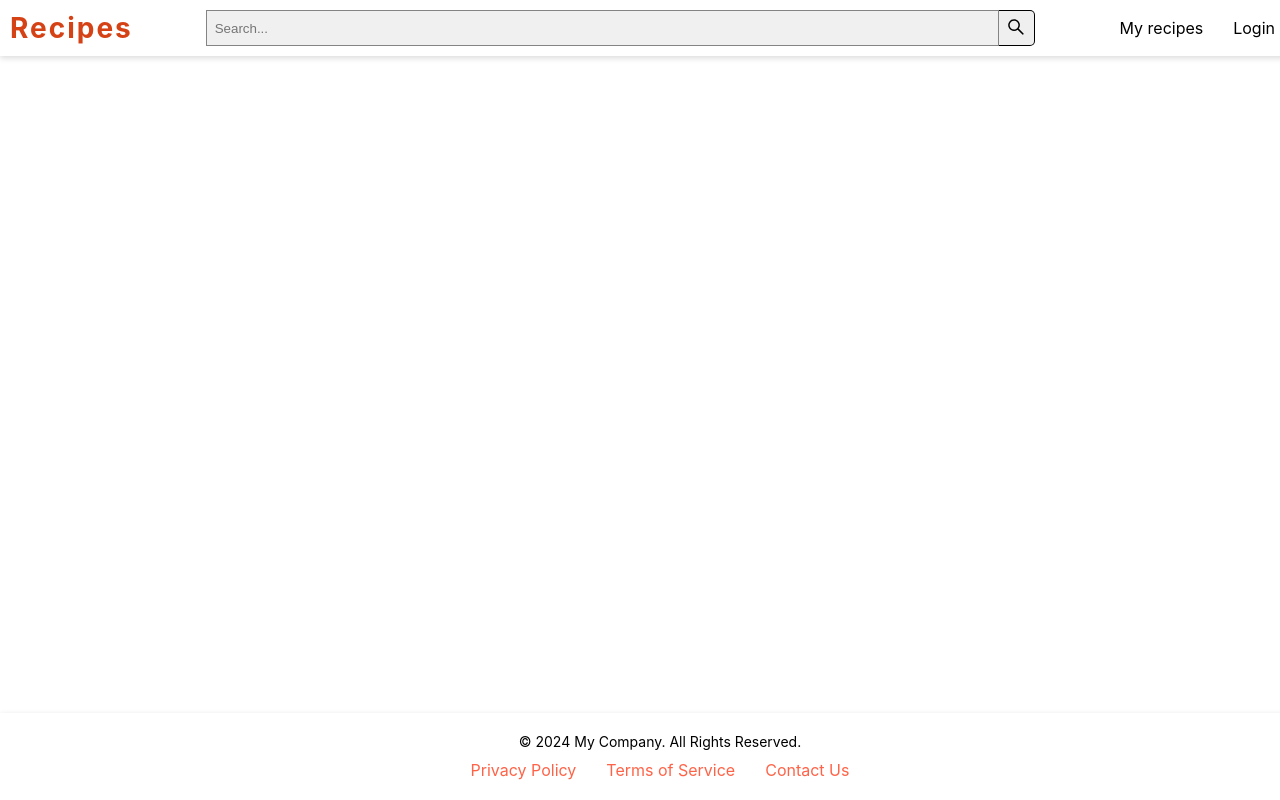
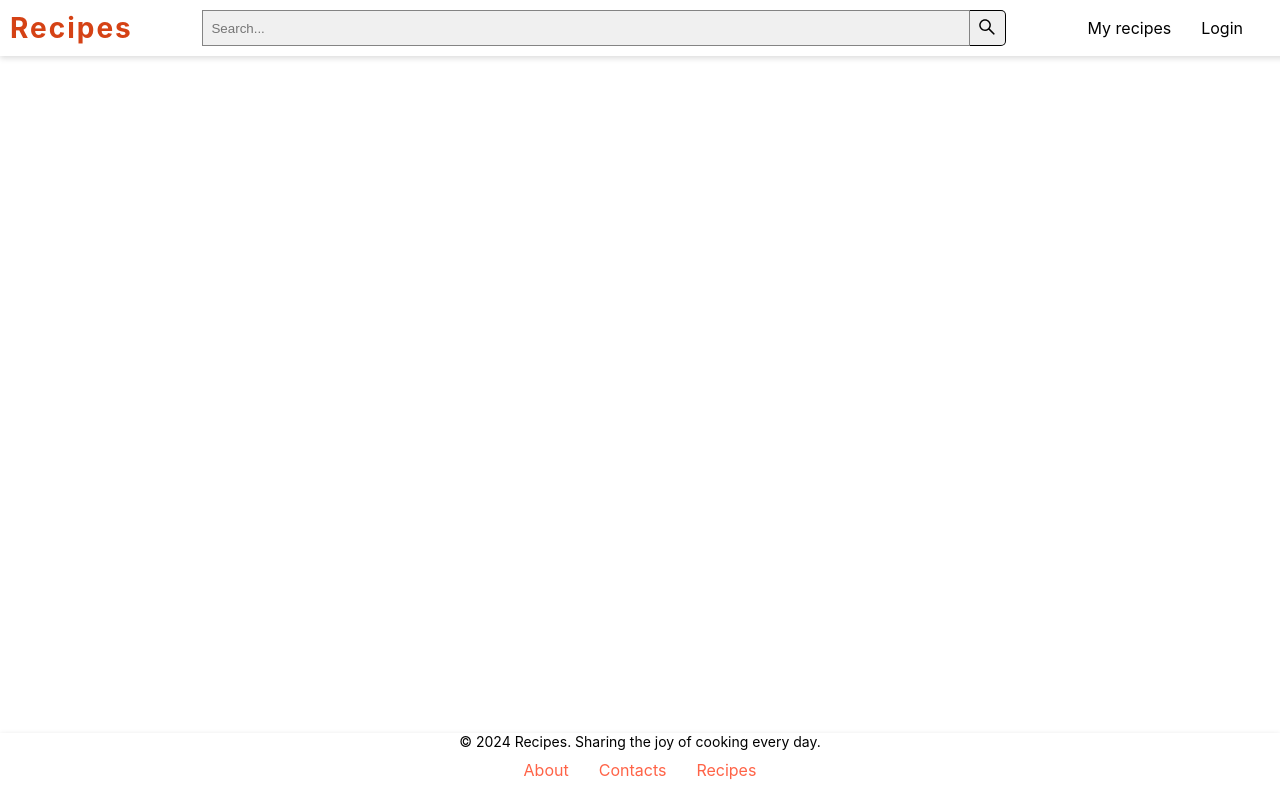
Before and after one commit to AntonMaslik/recipes-app, a React (Create React App) app: page / in a window 1280 px wide. Built offline with nearby package versions, Linux system fonts and the light colour scheme.

Commit message:
feature: add links in footer

```diff
--- a/src/components/footer/index.scss
+++ b/src/components/footer/index.scss
@@ -1,19 +1,23 @@
 .footer {
     background-color: #ffffff;
-    padding: 20px;
-    text-align: center;
     position: fixed;
     width: 100%;
     bottom: 0;
-    left: 0;
-    right: 0;
-    box-shadow: 0 .125rem .375rem rgba(0, 0, 0, .15)
+    box-shadow: 0 .125rem .375rem rgba(0, 0, 0, .15);
+    display: flex;
+    flex-direction: column;
+    align-items: center;
+    justify-content: center;
+    text-align: center;
+    padding-bottom: 20px;
 }
 
 .footer-content p {
     margin: 0;
     font-size: 14px;
     color: black;
+    text-align: center;
+    margin: 0 auto;
 }
 
 .footer-links {
--- a/src/components/footer/index.tsx
+++ b/src/components/footer/index.tsx
@@ -1,20 +1,19 @@
 import React from "react";
 
 import "@components/footer/index.scss"
+import { navigation } from "@components/footer/navigation";
 
 export const Footer = () => {
   return (
     <footer className="footer">
       <div className="footer-content">
-        <p>© 2024 My Company. All Rights Reserved.</p>
+        <p>© 2024 Recipes. Sharing the joy of cooking every day.</p>
         <div className="footer-links">
-          <a href="/privacy">Privacy Policy</a>
-          <a href="/terms">Terms of Service</a>
-          <a href="/contact">Contact Us</a>
+          { navigation.links.map((link, index) => (
+          <a key={index} href={link.to}>{link.name}</a>
+          ))}
         </div>
       </div>
     </footer>
   );
 };
-
-export default Footer;
--- /dev/null
+++ b/src/components/footer/navigation.ts
@@ -0,0 +1,16 @@
+export type Link = {
+  name: string;
+  to: string;
+};
+
+export type Navigation = {
+  links: Link[];
+};
+
+export const navigation = {
+  links: [
+    { name: "About", to: "/about" },
+    { name: "Contacts", to: "/contacts" },
+    { name: "Recipes", to: "/" },
+  ],
+};
--- a/src/components/navbar/index.scss
+++ b/src/components/navbar/index.scss
@@ -33,6 +33,11 @@ nav.navbar-links{
     width: auto;
     display: inline-block;
     text-align: right;
+    margin-right: 2rem;
+
+    @media screen and (max-width: 768px) {
+        display: none;
+    }
 }
 
 .navbar-links a {
@@ -52,6 +57,10 @@ nav.navbar-links{
     flex-grow: 1;
     display: flex;
     justify-content: center;
+
+    @media screen and (max-width: 768px) {
+        margin-right: 2rem;
+    }
 }
 
 .search-input {
```
